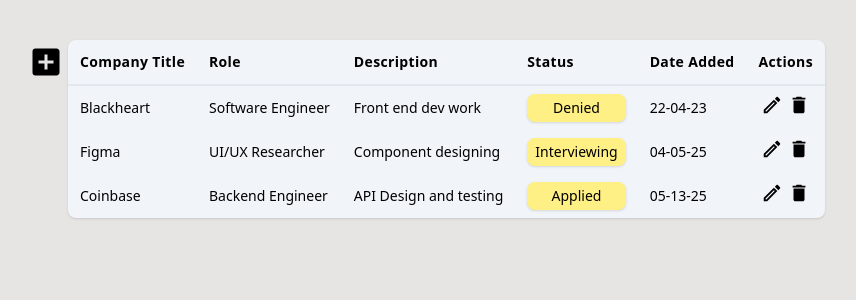
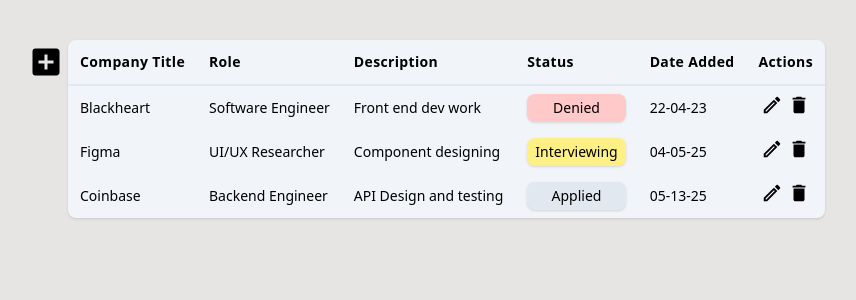
Before and after one commit to Alex-de-code/job-app-tracker, a React (Vite) app: page / in a window 1280 px wide. Shown: the top 300 px of the page, without its empty margins (12-868 px from the left). Built offline with nearby package versions, Linux system fonts and the light colour scheme.

Commit message:
added dynamic tagcolor based on status of job app to jobCard Component

```diff
--- a/src/components/JobCard.jsx
+++ b/src/components/JobCard.jsx
@@ -3,6 +3,31 @@
 import { MdDelete } from "react-icons/md";
 
 const JobCard = ({ jobApps }) => {
+  const getStatusTagColor = (status) => {
+    switch (status) {
+      case "Applied":
+        return {
+          backgroundColor: "bg-slate-200",
+        };
+      case "Interviewing":
+        return {
+          backgroundColor: "bg-yellow-200",
+        };
+      case "Accepted":
+        return {
+          backgroundColor: "bg-green-200",
+        };
+      case "Denied":
+        return {
+          backgroundColor: "bg-red-200",
+        };
+
+      default:
+        return {
+          backgroundColor: "bg-gray-200",
+        };
+    }
+  };
   return (
     <>
       {/* Remember: Change hard coded data to variables based on schema design in Table.jsx + form component */}
@@ -17,7 +42,11 @@
             {/* be cool for user to click on application status and toggle it that way or click through a slider animation */}
             <td className="py-2 px-3 text-sm">
               {" "}
-              <div className="bg-yellow-200 rounded-lg py-1 px-2 shadow hover:opacity-75 text-center">
+              <div
+                className={`rounded-lg py-1 px-2 shadow hover:opacity-75 text-center ${
+                  getStatusTagColor(status).backgroundColor
+                }`}
+              >
                 {status}
               </div>
             </td>
```
